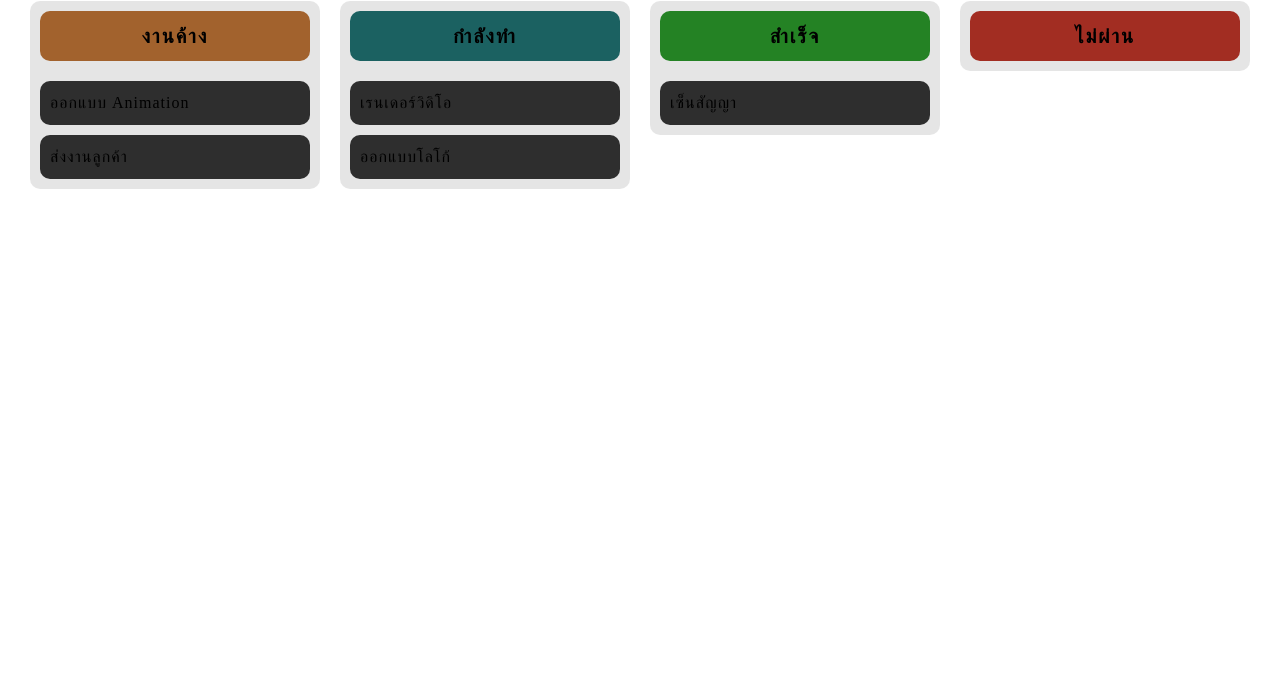
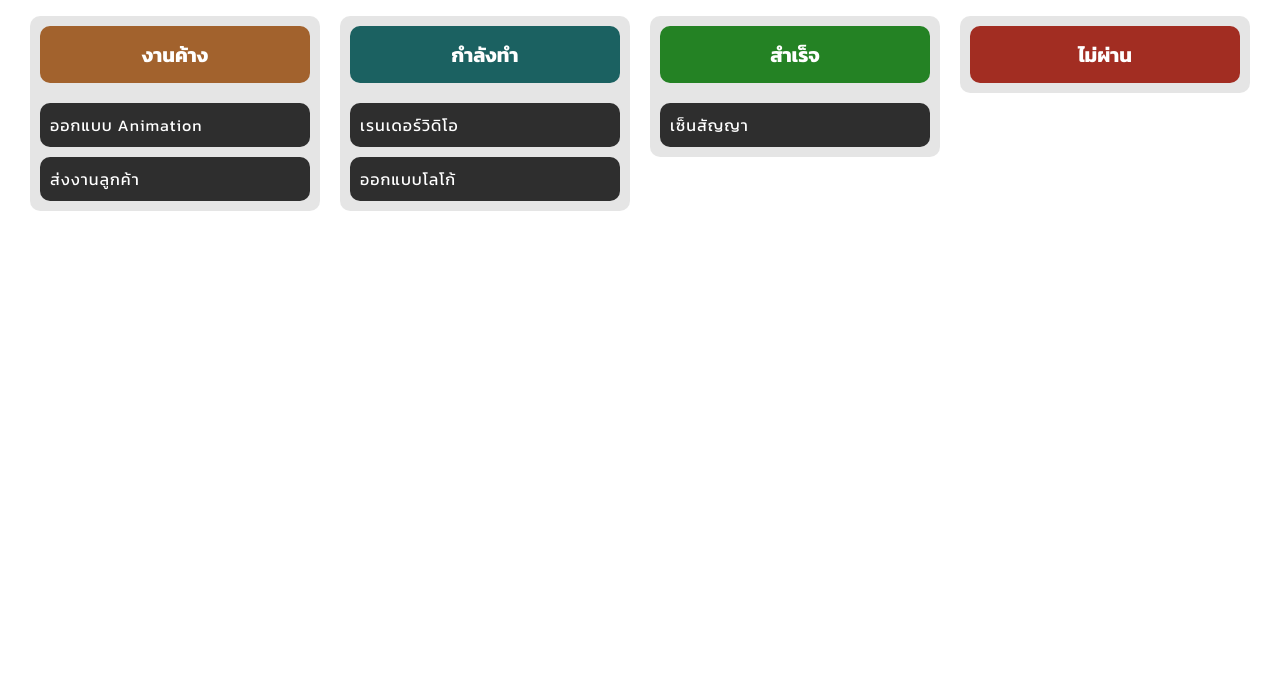
Before and after one commit to rapeepattr/Kanban-Board, a plain HTML site: page index.html in a window 1280 px wide. Shown: the part 120-800 px from the top of the page. Drawn offline with Linux system fonts and the light colour scheme.

Commit message:
Modify CSS

```diff
--- a/style.css
+++ b/style.css
@@ -1,3 +1,5 @@
+@import url('https://fonts.googleapis.com/css2?family=Kanit:ital,wght@0,100;0,200;0,300;0,400;0,500;0,600;0,700;0,800;0,900;1,100;1,200;1,300;1,400;1,500;1,600;1,700;1,800;1,900&family=Outfit:wght@100..900&family=Prata&family=Prompt:ital,wght@0,100;0,200;0,300;0,400;0,500;0,600;0,700;0,800;0,900;1,100;1,200;1,300;1,400;1,500;1,600;1,700;1,800;1,900&display=swap');
+
 :root {
     --category-1: #A2622D;
     --category-2: #1B6161;
@@ -6,15 +8,12 @@
 }
 
 * {
+    font-family: 'Kanit', sans-serif;
     box-sizing: border-box;
 }
 
 body {
     margin: 0;
-}
-
-h1 {
-    letter-spacing: 2px;
 }
 
 .main-title {
@@ -55,6 +54,7 @@ ul {
 }
 
 .header h1 {
+    color: #FFF;
     font-size: 1.25rem;
 }
 
@@ -84,6 +84,7 @@ ul {
 }
 
 .drag-item {
+    color: #FFF;
     margin: 10px;
     padding: 10px;
     height: fit-content;
```
